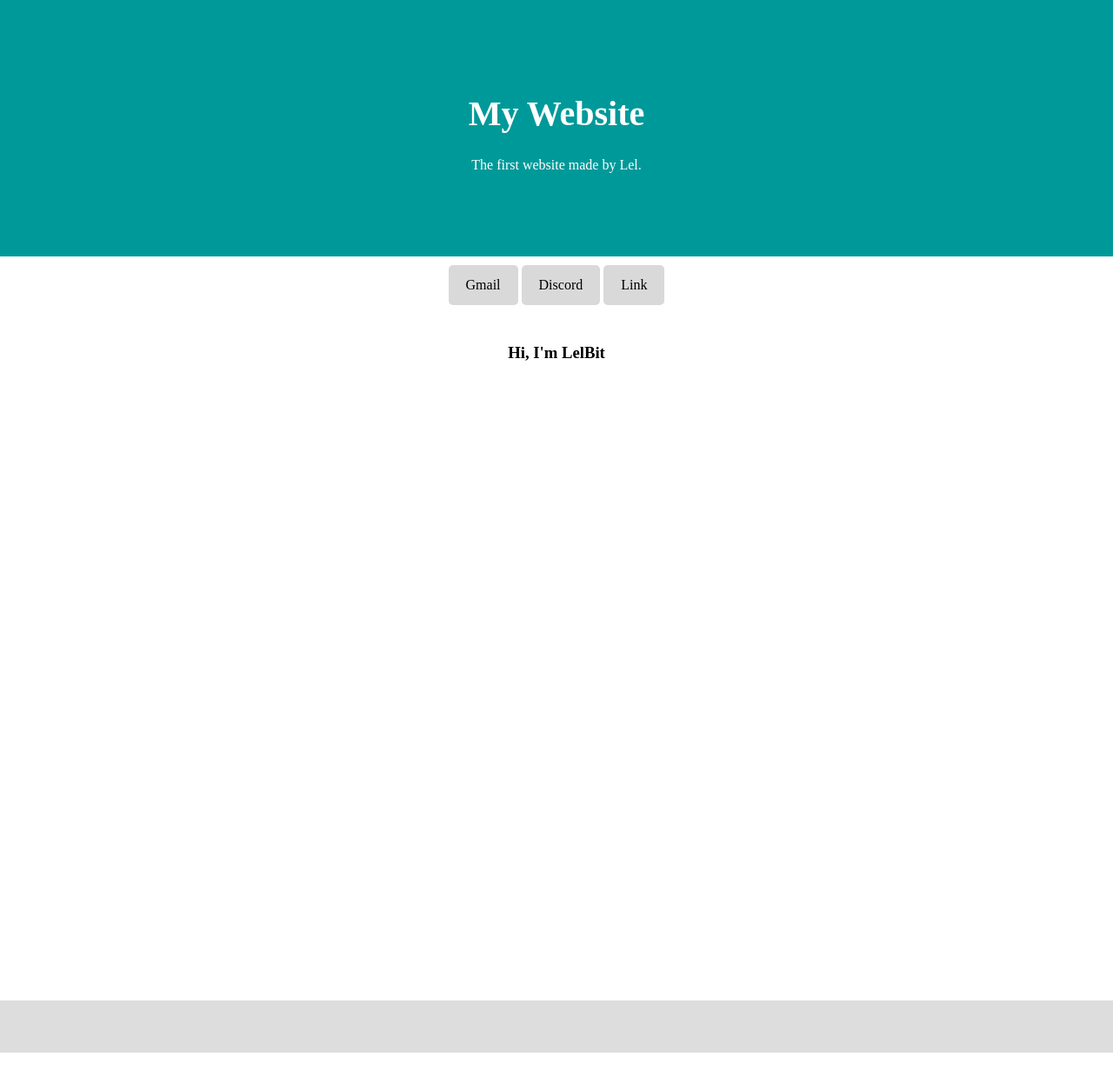
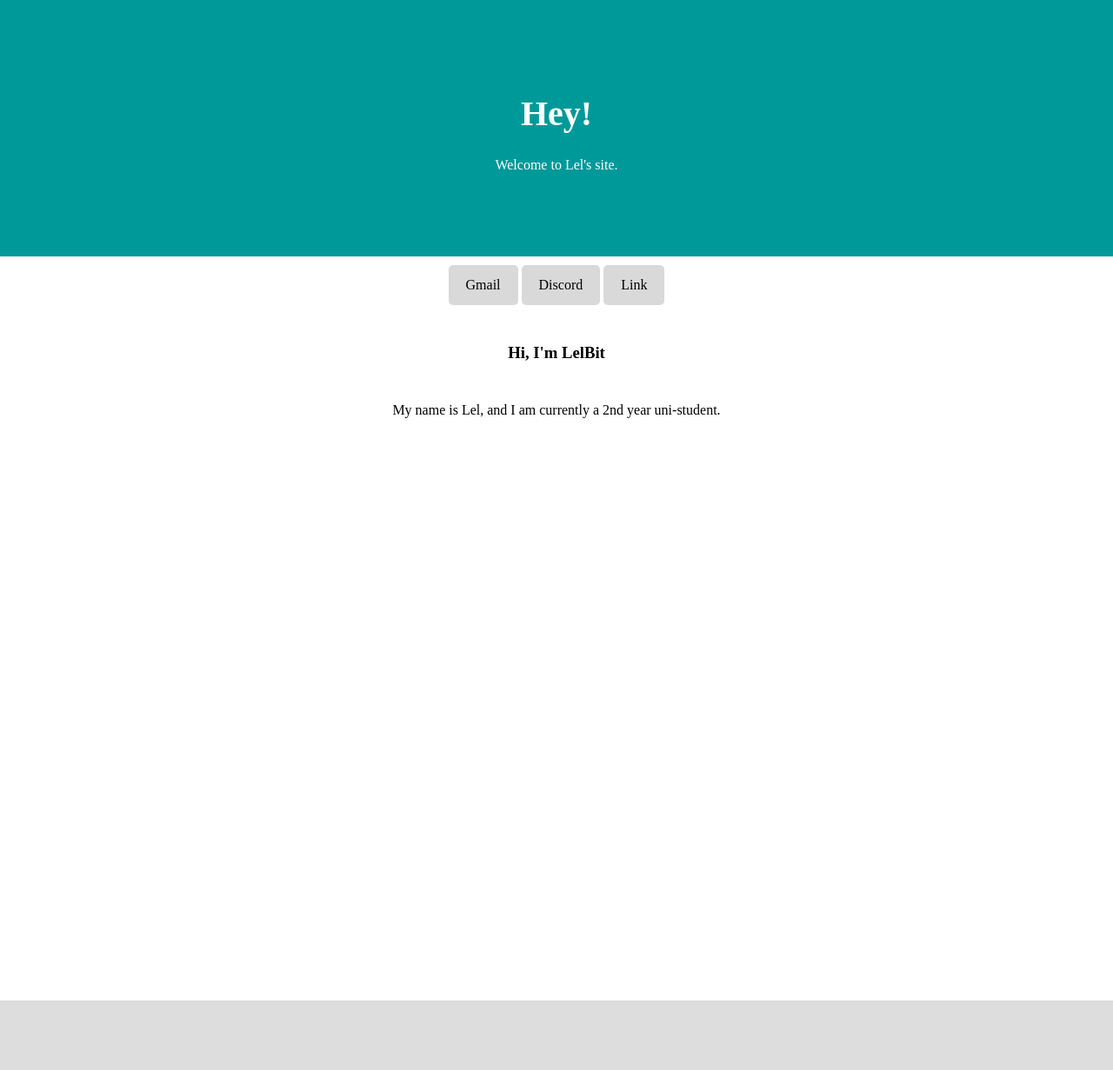
Before and after one commit to Lel020/First-Website, a plain HTML site: page index.html in a window 1280 px wide. Shown: the whole page at 87% size. Drawn offline with Linux system fonts and the light colour scheme.

Commit message:
Update 1.2

```diff
--- a/index.html
+++ b/index.html
@@ -9,8 +9,8 @@
 </head>
 <body>
     <header class="header">
-      <h1>My Website</h1>
-      <p>The first website made by Lel.</p>
+      <h1>Hey!</h1>
+      <p>Welcome to Lel's site.</p>
     </header>
 
     <nav class="navbar">
@@ -23,6 +23,9 @@
       <div class="row">
         <div class="main"></div>
         <h3> Hi, I'm LelBit</h3>
+        <div class="text">
+            <p>My name is Lel, and I am currently a 2nd year uni-student.</p>
+        </div>
       </div>
     </section>
 
--- a/style.css
+++ b/style.css
@@ -1,7 +1,6 @@
 /*Outer Page*/
 body{
     min-height: 100dvh;
-    position: relative;
     margin: 0;
     background-color: white;
 }
@@ -16,10 +15,6 @@ body{
 
 .header h1{
     font-size: 40px;
-}
-
-.content{
-    min-height: 100dvh;
 }
 
 /*Dark Navbar*/
@@ -53,12 +48,17 @@ body{
     box-sizing: border-box;
 }
 
+/*Parent class*/
+.content{
+    min-height: 100dvh;
+}
+
 /*For media*/
 .row{
     display: flex ;
     flex-direction: column;
     align-items: center;
-    margin-bottom: 60px;
+    margin-bottom: 30px;
 }
 
 .main{
@@ -89,7 +89,7 @@ body{
 
 /*For the footer*/
 .footer{
-    padding: 20px;
+    padding: 30px;
     background: #ddd;
     position: relative;
     bottom: 0;
```
